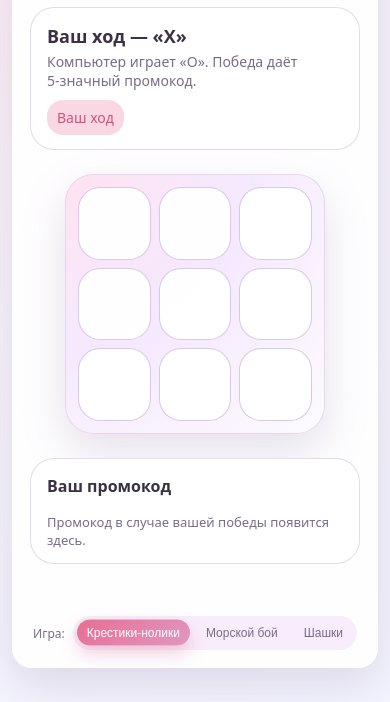
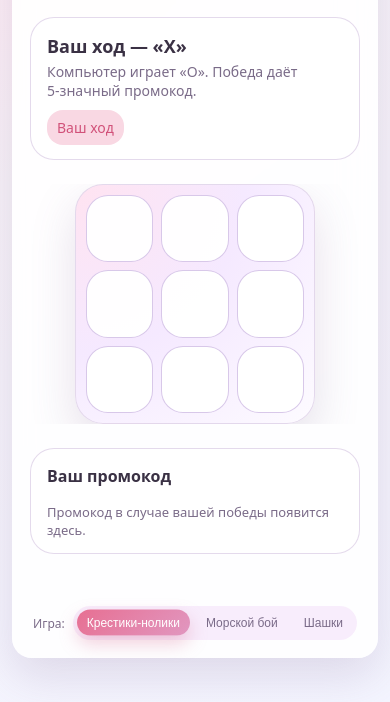
Before and after one commit to vaka47/testgame, a website: page public/index.html in a window 390 px wide. Shown: the part 142-844 px from the top of the page. Drawn offline with Linux system fonts and the light colour scheme.

```diff
--- a/public/styles.css
+++ b/public/styles.css
@@ -150,6 +150,8 @@
   align-items: center;
   justify-content: center;
   grid-area: board;
+  width: 100%;
+  overflow: hidden;
 }
 
 .board {
@@ -170,6 +172,7 @@
 .cell {
   width: 100%;
   height: 100%;
+  padding: 0;
   border-radius: 22px;
   border: 1px solid rgba(210, 191, 230, 0.85);
   background: rgba(255, 255, 255, 0.96);
@@ -502,9 +505,13 @@
   }
 
   .board {
-    max-width: 260px;
-    padding: 12px;
+    max-width: 240px;
+    padding: 10px;
     gap: 8px;
+  }
+
+  .cell {
+    font-size: 26px;
   }
 
   .board--battleship .cell {
```
